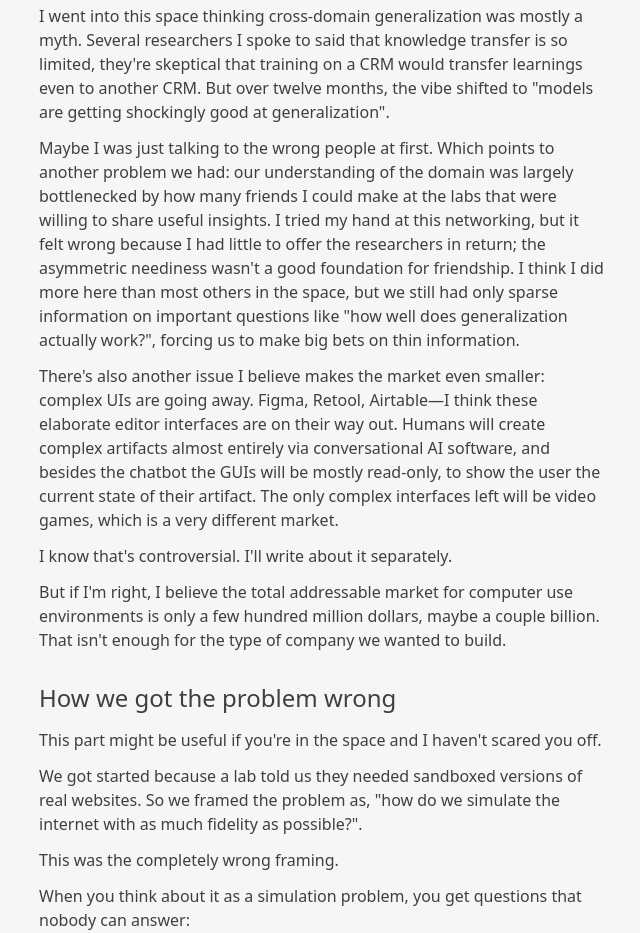
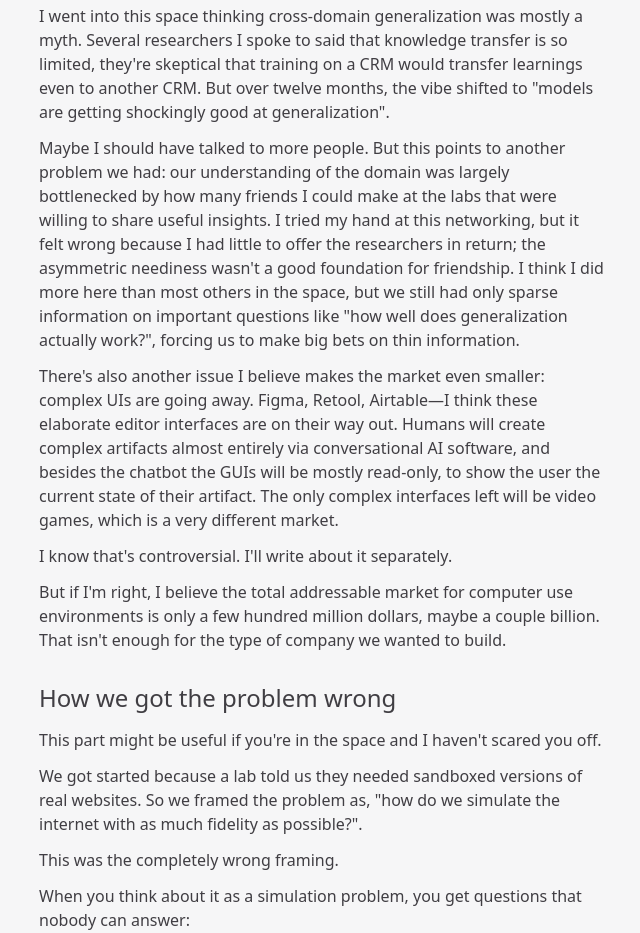
Before and after one commit to Xyzrr/micro-blog, a SvelteKit app: page /matrices in a window 1280 px wide. Shown: the part 1100-2033 px from the top of the page, without its empty margins (217-857 px from the left). Built offline with nearby package versions, Linux system fonts and the light colour scheme.

Commit message:
better phrasing

```diff
--- a/src/routes/(posts)/matrices/+page.svelte
+++ b/src/routes/(posts)/matrices/+page.svelte
@@ -66,7 +66,7 @@
 	are getting shockingly good at generalization".
 </p>
 <p>
-	Maybe I was just talking to the wrong people at first. Which points to another problem we had: our
+	Maybe I should have talked to more people. But this points to another problem we had: our
 	understanding of the domain was largely bottlenecked by how many friends I could make at the labs
 	that were willing to share useful insights. I tried my hand at this networking, but it felt wrong
 	because I had little to offer the researchers in return; the asymmetric neediness wasn't a good
```
